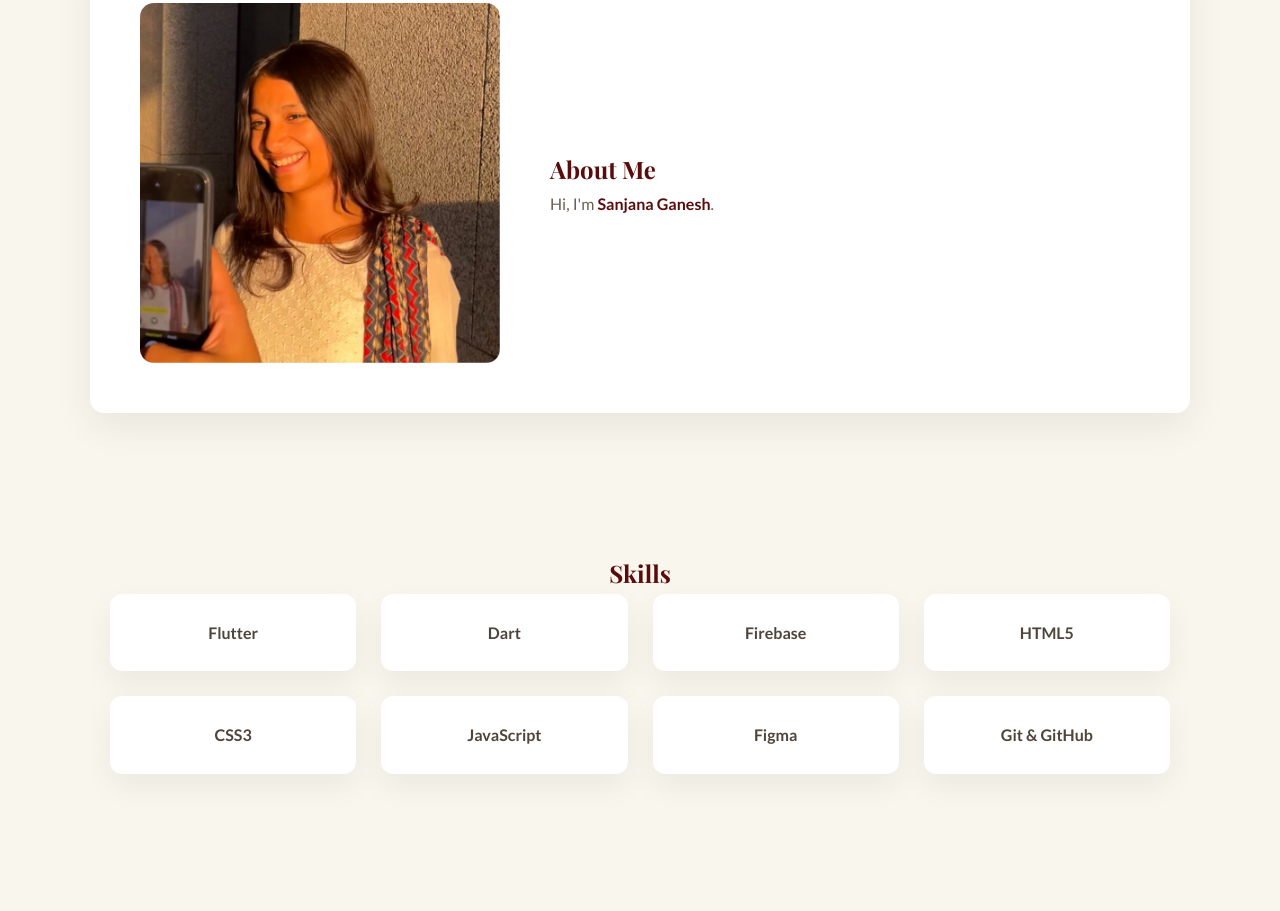
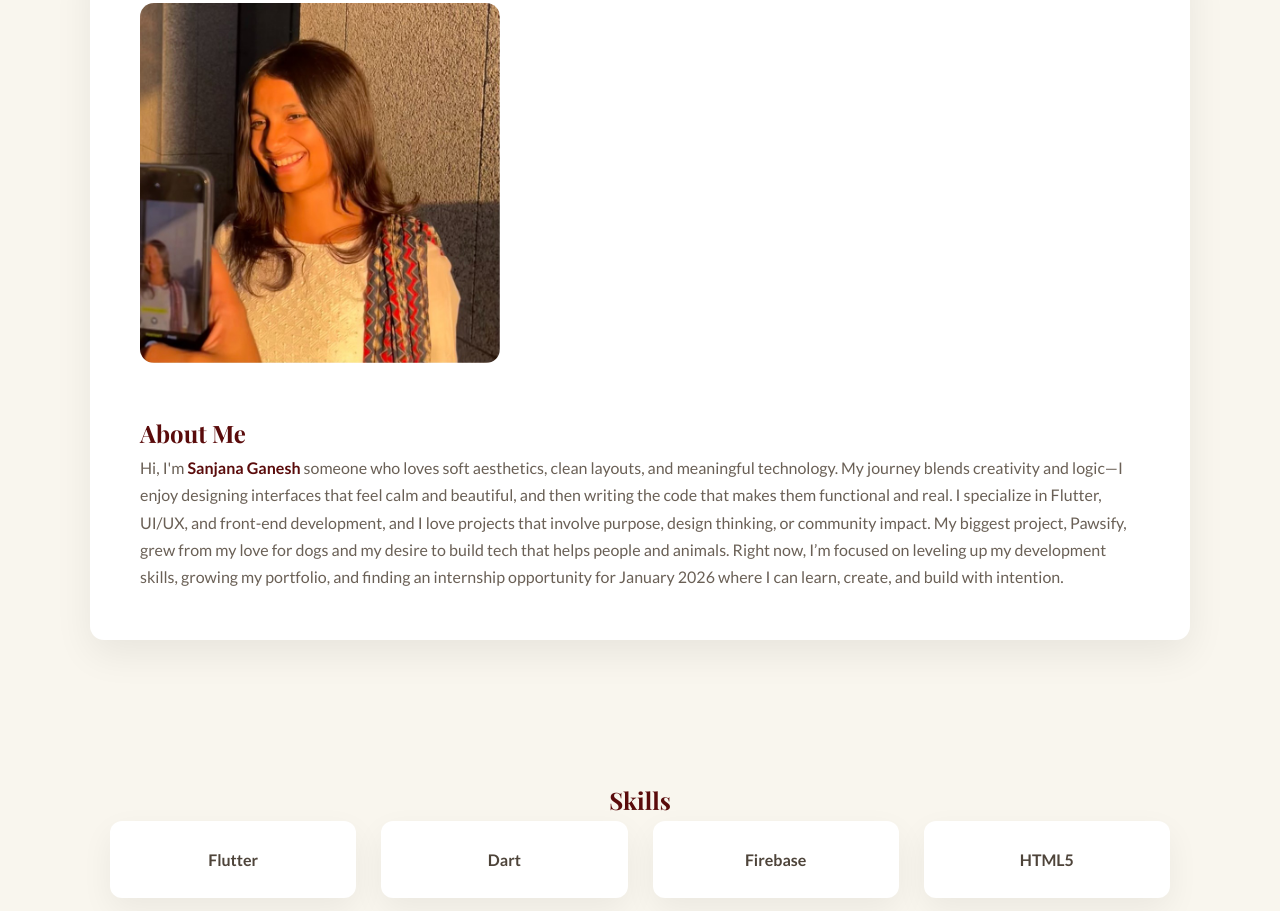
Before and after one commit to sznjana/portfolio, a plain HTML site: page index.html in a window 1280 px wide. Shown: the part 1767-2678 px from the top of the page. Drawn offline with nearby package versions, Linux system fonts and the light colour scheme.

Commit message:
Add files via upload

```diff
--- a/index.html
+++ b/index.html
@@ -346,7 +346,12 @@
         <img src="dp.jpeg" style="width:360px;border-radius:14px;">
         <div>
           <h2 style="color:var(--accent);font-family:'Playfair Display',serif;">About Me</h2>
-          <p style="color:var(--muted);">Hi, I'm <strong style="color:var(--accent)">Sanjana Ganesh</strong>.</p>
+          <p style="color:var(--muted);">Hi, I'm <strong style="color:var(--accent)">Sanjana Ganesh</strong> someone who loves soft aesthetics, clean layouts, and meaningful technology.
+My journey blends creativity and logic—I enjoy designing interfaces that feel calm and beautiful, and then writing the code that makes them functional and real.
+
+I specialize in Flutter, UI/UX, and front-end development, and I love projects that involve purpose, design thinking, or community impact. My biggest project, Pawsify, grew from my love for dogs and my desire to build tech that helps people and animals.
+
+Right now, I’m focused on leveling up my development skills, growing my portfolio, and finding an internship opportunity for January 2026 where I can learn, create, and build with intention.</p>
         </div>
       </div>
     </div>
```
